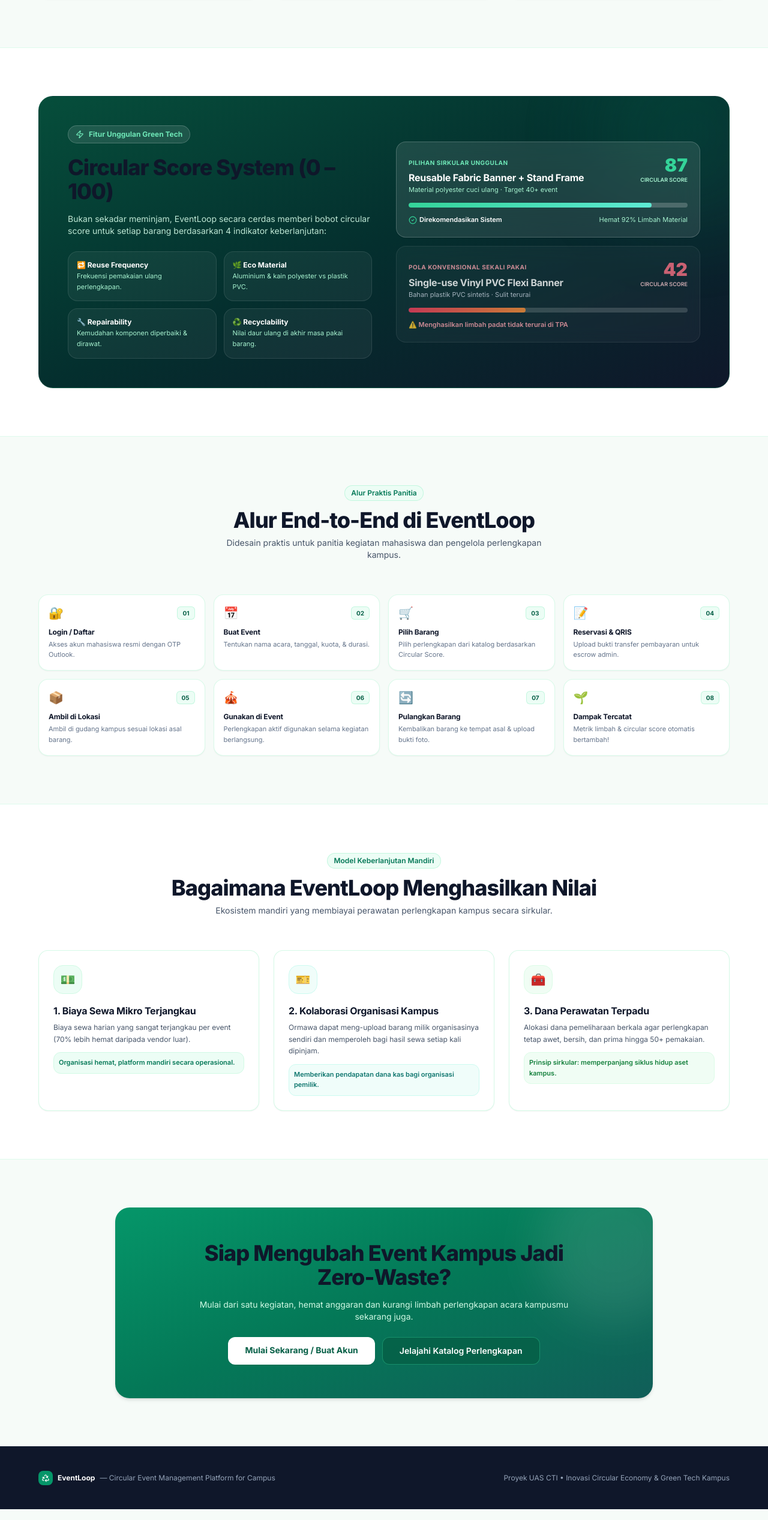
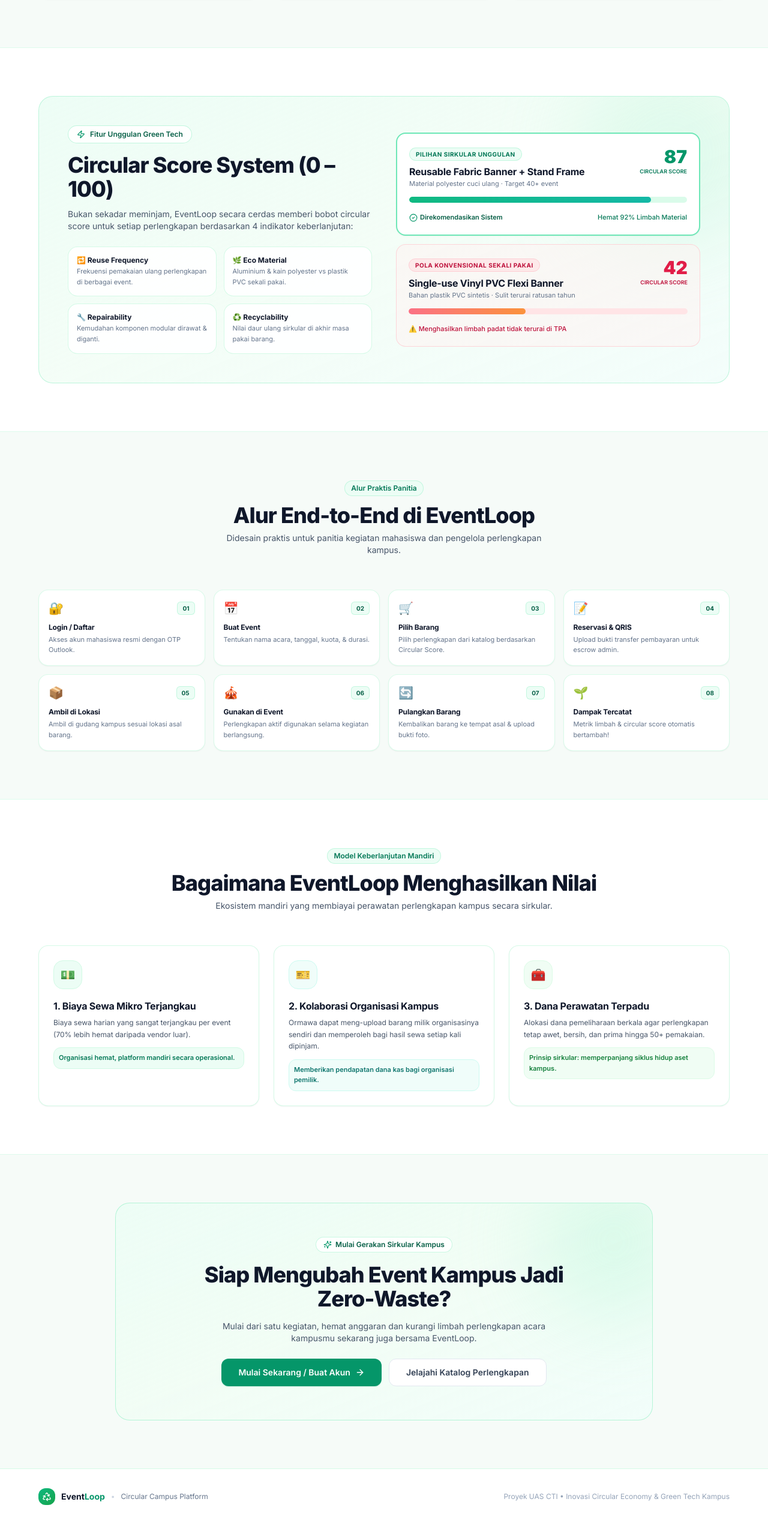
Before and after one commit to Shinnn2205/eventloop-app, a React (Vite) app: page / in a window 1280 px wide. Shown: the part 2032-4566 px from the top of the page at 60% size. Built offline with nearby package versions, Linux system fonts and the light colour scheme; no server answers; the database is empty.

Commit message:
style: remove dark cards and align Circular Score, CTA, and footer with cozy light sustainability theme

```diff
--- a/src/pages/LandingPage.jsx
+++ b/src/pages/LandingPage.jsx
@@ -227,84 +227,88 @@ export default function LandingPage() {
         </div>
       </section>
 
-      {/* Circular Score Feature Deep Dive */}
+      {/* Circular Score Feature Deep Dive (Cozy Soft Renewable Card) */}
       <section id="circular-score" className="py-20 px-6 bg-white border-y border-emerald-100/70">
-        <div className="max-w-6xl mx-auto bg-gradient-to-br from-emerald-900 via-teal-950 to-slate-900 text-white rounded-3xl p-8 sm:p-12 border border-emerald-800/40 shadow-sm relative overflow-hidden">
-          <div className="absolute top-0 right-0 -mr-24 -mt-24 w-80 h-80 bg-emerald-500/10 rounded-full blur-3xl pointer-events-none" />
+        <div className="max-w-6xl mx-auto bg-gradient-to-br from-emerald-50/95 via-green-50/75 to-teal-50/80 border border-emerald-200/70 rounded-3xl p-8 sm:p-12 shadow-xs relative overflow-hidden">
+          <div className="absolute right-0 top-0 -mr-16 -mt-16 w-80 h-80 bg-emerald-200/25 rounded-full blur-3xl pointer-events-none" />
 
           <div className="grid lg:grid-cols-2 gap-10 items-center relative z-10">
             <div>
-              <div className="inline-flex items-center gap-2 bg-white/10 border border-white/20 text-emerald-300 text-xs font-bold px-3 py-1.5 rounded-full mb-5">
-                <Zap className="w-3.5 h-3.5" />
+              <div className="inline-flex items-center gap-2 bg-white/90 border border-emerald-200/70 text-emerald-800 text-xs font-semibold px-3.5 py-1.5 rounded-full mb-4 shadow-2xs">
+                <Zap className="w-3.5 h-3.5 text-emerald-600" />
                 <span>Fitur Unggulan Green Tech</span>
               </div>
-              <h3 className="text-2xl sm:text-4xl font-extrabold tracking-tight mb-4">
+              <h3 className="text-2xl sm:text-4xl font-extrabold text-slate-900 tracking-tight mb-3">
                 Circular Score System (0 – 100)
               </h3>
-              <p className="text-emerald-100/90 text-xs sm:text-sm leading-relaxed mb-6">
-                Bukan sekadar meminjam, EventLoop secara cerdas memberi bobot circular score untuk setiap barang berdasarkan 4 indikator keberlanjutan:
+              <p className="text-slate-600 text-xs sm:text-sm leading-relaxed mb-6">
+                Bukan sekadar meminjam, EventLoop secara cerdas memberi bobot circular score untuk setiap perlengkapan berdasarkan 4 indikator keberlanjutan:
               </p>
               <div className="grid sm:grid-cols-2 gap-3">
-                <div className="bg-white/5 border border-white/10 p-3.5 rounded-2xl">
-                  <div className="font-bold text-white text-xs mb-0.5">🔁 Reuse Frequency</div>
-                  <div className="text-[11px] text-emerald-200">Frekuensi pemakaian ulang perlengkapan.</div>
+                <div className="bg-white/90 border border-emerald-100/90 p-3.5 rounded-2xl shadow-2xs">
+                  <div className="font-bold text-slate-900 text-xs mb-0.5">🔁 Reuse Frequency</div>
+                  <div className="text-[11px] text-slate-500">Frekuensi pemakaian ulang perlengkapan di berbagai event.</div>
                 </div>
-                <div className="bg-white/5 border border-white/10 p-3.5 rounded-2xl">
-                  <div className="font-bold text-white text-xs mb-0.5">🌿 Eco Material</div>
-                  <div className="text-[11px] text-emerald-200">Aluminium & kain polyester vs plastik PVC.</div>
+                <div className="bg-white/90 border border-emerald-100/90 p-3.5 rounded-2xl shadow-2xs">
+                  <div className="font-bold text-slate-900 text-xs mb-0.5">🌿 Eco Material</div>
+                  <div className="text-[11px] text-slate-500">Aluminium & kain polyester vs plastik PVC sekali pakai.</div>
                 </div>
-                <div className="bg-white/5 border border-white/10 p-3.5 rounded-2xl">
-                  <div className="font-bold text-white text-xs mb-0.5">🔧 Repairability</div>
-                  <div className="text-[11px] text-emerald-200">Kemudahan komponen diperbaiki & dirawat.</div>
+                <div className="bg-white/90 border border-emerald-100/90 p-3.5 rounded-2xl shadow-2xs">
+                  <div className="font-bold text-slate-900 text-xs mb-0.5">🔧 Repairability</div>
+                  <div className="text-[11px] text-slate-500">Kemudahan komponen modular dirawat & diganti.</div>
                 </div>
-                <div className="bg-white/5 border border-white/10 p-3.5 rounded-2xl">
-                  <div className="font-bold text-white text-xs mb-0.5">♻️ Recyclability</div>
-                  <div className="text-[11px] text-emerald-200">Nilai daur ulang di akhir masa pakai barang.</div>
+                <div className="bg-white/90 border border-emerald-100/90 p-3.5 rounded-2xl shadow-2xs">
+                  <div className="font-bold text-slate-900 text-xs mb-0.5">♻️ Recyclability</div>
+                  <div className="text-[11px] text-slate-500">Nilai daur ulang sirkular di akhir masa pakai barang.</div>
                 </div>
               </div>
             </div>
 
             {/* Live Comparison Card */}
             <div className="space-y-3.5">
-              <div className="bg-white/10 backdrop-blur-xl border border-white/20 rounded-2xl p-5 shadow-sm">
-                <div className="flex items-start justify-between mb-3">
+              <div className="bg-white border-2 border-emerald-300 rounded-2xl p-5 shadow-sm space-y-3">
+                <div className="flex items-start justify-between">
                   <div>
-                    <span className="text-[10px] font-bold uppercase tracking-wider text-emerald-300">Pilihan Sirkular Unggulan</span>
-                    <h5 className="text-base font-bold text-white mt-0.5">Reusable Fabric Banner + Stand Frame</h5>
-                    <p className="text-[11px] text-emerald-200">Material polyester cuci ulang · Target 40+ event</p>
+                    <span className="text-[10px] font-bold uppercase tracking-wider text-emerald-700 bg-emerald-50 px-2.5 py-0.5 rounded-full border border-emerald-200/60 inline-block">
+                      Pilihan Sirkular Unggulan
+                    </span>
+                    <h5 className="text-base font-bold text-slate-900 mt-1.5">Reusable Fabric Banner + Stand Frame</h5>
+                    <p className="text-[11px] text-slate-500">Material polyester cuci ulang · Target 40+ event</p>
                   </div>
                   <div className="text-right">
-                    <div className="text-3xl font-black text-emerald-400">87</div>
-                    <div className="text-[9px] text-emerald-200 uppercase font-semibold">Circular Score</div>
+                    <div className="text-3xl font-black text-emerald-600">87</div>
+                    <div className="text-[9px] text-emerald-700 uppercase font-semibold">Circular Score</div>
                   </div>
                 </div>
-                <div className="w-full bg-white/20 h-2 rounded-full overflow-hidden">
-                  <div className="bg-gradient-to-r from-emerald-400 to-teal-300 h-full rounded-full" style={{ width: '87%' }} />
+                <div className="w-full bg-emerald-100/80 h-2.5 rounded-full overflow-hidden">
+                  <div className="bg-gradient-to-r from-emerald-500 to-teal-500 h-full rounded-full" style={{ width: '87%' }} />
                 </div>
-                <div className="mt-3 flex items-center justify-between text-[11px] text-emerald-200">
-                  <span className="flex items-center gap-1 font-semibold text-white">
-                    <CheckCircle2 className="w-3.5 h-3.5 text-emerald-400" /> Direkomendasikan Sistem
+                <div className="pt-1 flex items-center justify-between text-[11px] text-emerald-800">
+                  <span className="flex items-center gap-1 font-semibold">
+                    <CheckCircle2 className="w-3.5 h-3.5 text-emerald-600" /> Direkomendasikan Sistem
                   </span>
-                  <span>Hemat 92% Limbah Material</span>
+                  <span className="font-medium text-emerald-700">Hemat 92% Limbah Material</span>
                 </div>
               </div>
 
-              <div className="bg-white/5 backdrop-blur-md border border-white/10 rounded-2xl p-5 opacity-80">
-                <div className="flex items-start justify-between mb-3">
+              <div className="bg-rose-50/50 border border-rose-200/80 rounded-2xl p-5 space-y-3">
+                <div className="flex items-start justify-between">
                   <div>
-                    <span className="text-[10px] font-bold uppercase tracking-wider text-rose-300">Pola Konvensional Sekali Pakai</span>
-                    <h5 className="text-base font-bold text-white mt-0.5">Single-use Vinyl PVC Flexi Banner</h5>
-                    <p className="text-[11px] text-slate-300">Bahan plastik PVC sintetis · Sulit terurai</p>
+                    <span className="text-[10px] font-bold uppercase tracking-wider text-rose-700 bg-rose-100/70 px-2.5 py-0.5 rounded-full border border-rose-200 inline-block">
+                      Pola Konvensional Sekali Pakai
+                    </span>
+                    <h5 className="text-base font-bold text-slate-900 mt-1.5">Single-use Vinyl PVC Flexi Banner</h5>
+                    <p className="text-[11px] text-slate-500">Bahan plastik PVC sintetis · Sulit terurai ratusan tahun</p>
                   </div>
                   <div className="text-right">
-                    <div className="text-3xl font-black text-rose-400">42</div>
-                    <div className="text-[9px] text-rose-200 uppercase font-semibold">Circular Score</div>
+                    <div className="text-3xl font-black text-rose-600">42</div>
+                    <div className="text-[9px] text-rose-700 uppercase font-semibold">Circular Score</div>
                   </div>
                 </div>
-                <div className="w-full bg-white/20 h-2 rounded-full overflow-hidden">
-                  <div className="bg-gradient-to-r from-rose-500 to-orange-400 h-full rounded-full" style={{ width: '42%' }} />
+                <div className="w-full bg-rose-100 h-2.5 rounded-full overflow-hidden">
+                  <div className="bg-gradient-to-r from-rose-400 to-orange-400 h-full rounded-full" style={{ width: '42%' }} />
                 </div>
-                <div className="mt-3 text-[11px] text-rose-300 flex items-center gap-1 font-semibold">
+                <div className="pt-1 text-[11px] text-rose-700 flex items-center gap-1 font-medium">
                   ⚠️ Menghasilkan limbah padat tidak terurai di TPA
                 </div>
               </div>
@@ -402,46 +406,52 @@ export default function LandingPage() {
         </div>
       </section>
 
-      {/* CTA Section */}
+      {/* CTA Section (Cozy Soft Renewable Card - No Harsh Dark Block) */}
       <section className="py-20 px-6 bg-[#F6FBF8]">
-        <div className="max-w-4xl mx-auto bg-gradient-to-br from-emerald-600 via-emerald-700 to-teal-800 text-white text-center rounded-3xl p-10 sm:p-14 shadow-md relative overflow-hidden">
-          <div className="absolute top-0 right-0 -mr-16 -mt-16 w-64 h-64 bg-white/10 rounded-full blur-2xl pointer-events-none" />
+        <div className="max-w-4xl mx-auto bg-gradient-to-br from-emerald-50/95 via-green-50/80 to-teal-50/85 border border-emerald-200/80 rounded-3xl p-10 sm:p-14 shadow-xs text-center relative overflow-hidden">
+          <div className="absolute top-0 right-0 -mr-16 -mt-16 w-64 h-64 bg-emerald-200/30 rounded-full blur-3xl pointer-events-none" />
           <div className="relative z-10 max-w-2xl mx-auto space-y-4">
-            <h3 className="text-2xl sm:text-4xl font-extrabold tracking-tight">
+            <div className="inline-flex items-center gap-1.5 bg-white/90 text-emerald-800 text-xs font-semibold px-3 py-1 rounded-full border border-emerald-200/60 shadow-2xs">
+              <Sparkles className="w-3.5 h-3.5 text-emerald-600" />
+              <span>Mulai Gerakan Sirkular Kampus</span>
+            </div>
+            <h3 className="text-2xl sm:text-4xl font-extrabold text-slate-900 tracking-tight">
               Siap Mengubah Event Kampus Jadi Zero-Waste?
             </h3>
-            <p className="text-emerald-100 text-xs sm:text-sm leading-relaxed">
-              Mulai dari satu kegiatan, hemat anggaran dan kurangi limbah perlengkapan acara kampusmu sekarang juga.
+            <p className="text-slate-600 text-xs sm:text-sm leading-relaxed max-w-xl mx-auto">
+              Mulai dari satu kegiatan, hemat anggaran dan kurangi limbah perlengkapan acara kampusmu sekarang juga bersama EventLoop.
             </p>
             <div className="flex flex-col sm:flex-row gap-3 justify-center pt-2">
               <Link
                 to={sessionUser ? targetDashboard : "/login"}
-                className="bg-white text-emerald-800 font-bold px-7 py-3 rounded-xl hover:bg-emerald-50 transition-colors shadow-sm text-xs sm:text-sm"
+                className="btn-primary text-xs sm:text-sm !py-3 !px-7 flex items-center justify-center gap-2 shadow-sm shadow-emerald-600/15"
               >
-                {sessionUser ? 'Buka Dashboard' : 'Mulai Sekarang / Buat Akun'}
+                <span>{sessionUser ? 'Buka Dashboard' : 'Mulai Sekarang / Buat Akun'}</span>
+                <ArrowRight className="w-4 h-4" />
               </Link>
               <Link
                 to={sessionUser ? "/marketplace" : "/login"}
-                className="bg-emerald-800/80 hover:bg-emerald-800 text-white font-semibold px-7 py-3 rounded-xl border border-emerald-400/40 transition-colors text-xs sm:text-sm"
+                className="btn-secondary text-xs sm:text-sm !py-3 !px-7 flex items-center justify-center gap-2"
               >
-                Jelajahi Katalog Perlengkapan
+                <span>Jelajahi Katalog Perlengkapan</span>
               </Link>
             </div>
           </div>
         </div>
       </section>
 
-      {/* Bottom Bar */}
-      <footer className="bg-slate-900 text-slate-400 py-10 px-6 text-xs border-t border-slate-800">
+      {/* Bottom Bar (Clean, Soft Renewable Footer) */}
+      <footer className="bg-white border-t border-emerald-100/90 text-slate-500 py-8 px-6 text-xs">
         <div className="max-w-6xl mx-auto flex flex-col sm:flex-row justify-between items-center gap-4">
-          <div className="flex items-center gap-2">
-            <div className="w-6 h-6 rounded-lg bg-emerald-600 flex items-center justify-center text-white">
-              <Recycle className="w-3.5 h-3.5" />
+          <div className="flex items-center gap-2.5">
+            <div className="w-7 h-7 rounded-xl bg-gradient-to-br from-emerald-500 to-green-600 flex items-center justify-center text-white shadow-2xs">
+              <Recycle className="w-4 h-4" />
             </div>
-            <span className="font-bold text-white">EventLoop</span>
-            <span>— Circular Event Management Platform for Campus</span>
+            <span className="font-bold text-slate-900 text-sm">Event<span className="text-emerald-600">Loop</span></span>
+            <span className="text-slate-300 hidden sm:inline">•</span>
+            <span className="text-slate-500">Circular Campus Platform</span>
           </div>
-          <div>
+          <div className="text-slate-400 text-center sm:text-right">
             Proyek UAS CTI • Inovasi Circular Economy & Green Tech Kampus
           </div>
         </div>
```
Also changed, not shown: 5 other files (tests, documents, lock files or other folders).
